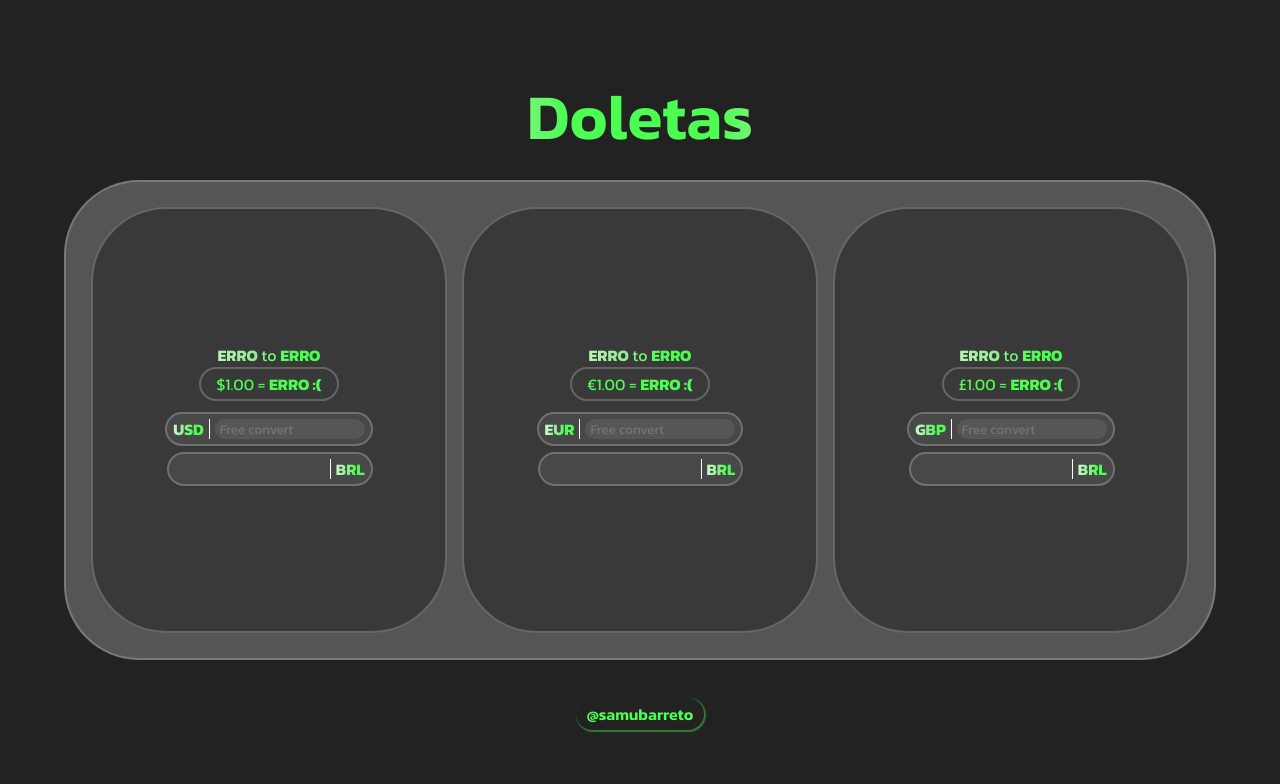
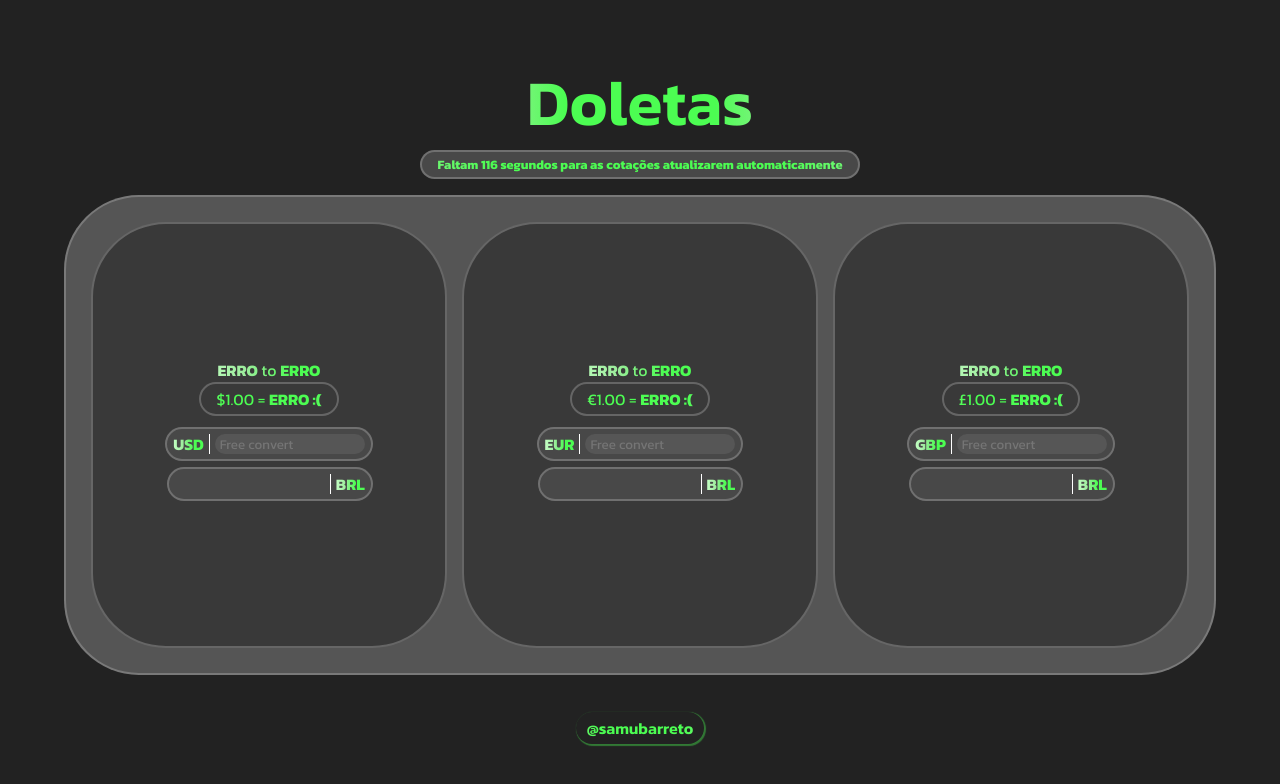
Before and after one commit to samubarreto/Doletas, a plain HTML site: page index.html in a window 1280 px wide. Drawn offline with Linux system fonts and the light colour scheme; no server answers.

Commit message:
added counter

```diff
--- a/index.html
+++ b/index.html
@@ -40,6 +40,11 @@
         Doletas
       </h1>
     </a>
+    <!-- Advice p -->
+    <div class="advice-container">
+      <p class="bolder advice cool-txt" id="js-advice">Faltam 120 segundos para as cotações atualizarem automaticamente
+      </p>
+    </div>
   </section>
 
   <section class="cards-grid">
--- a/scripts.js
+++ b/scripts.js
@@ -1,3 +1,5 @@
+let length, ftInput1, ftInput2, ftInput3, adviceElement, c = 120;
+
 function formatarMoeda(value) {
   return value.toFixed(2).replace(/\./g, ',').replace(/\d(?=(\d{3})+,)/g, '$&.');
 }
@@ -9,7 +11,7 @@ function freeConvert(num, value, convert) {
     ftResP.innerHTML = '';
   } else {
     ftResP.innerHTML = `R$${formatarMoeda(value * convert)}`;
-    let length = value.toString().length;
+    length = value.toString().length;
     ftResP.style.fontSize = length > 7 ? (length >= 15 ? ".55rem" : (length >= 12 ? ".6rem" : ".7rem")) : ".8rem";
   }
 }
@@ -25,6 +27,16 @@ function fillJs(payload) {
   baseFill('2', 'EURBRL', payload);
   baseFill('3', 'GBPBRL', payload);
 };
+
+const counter = () => {
+  adviceElement = document.getElementById('js-advice');
+  c -= 1;
+  adviceElement.innerHTML = `Faltam ${c} segundos para as cotações atualizarem automaticamente`
+  if (c === 0) {
+    c = 120;
+    mainCotacoes();
+  }
+}
 
 const mainCotacoes = () => {
   fetch('https://economia.awesomeapi.com.br/last/USD-BRL,EUR-BRL,GBP-BRL')
@@ -44,11 +56,11 @@ const mainCotacoes = () => {
 };
 
 mainCotacoes();
-setInterval(mainCotacoes, 120000);
+setInterval(counter, 1050);
 
-let ftInput1 = document.getElementById('js-ft-input-1');
-let ftInput2 = document.getElementById('js-ft-input-2');
-let ftInput3 = document.getElementById('js-ft-input-3');
+ftInput1 = document.getElementById('js-ft-input-1');
+ftInput2 = document.getElementById('js-ft-input-2');
+ftInput3 = document.getElementById('js-ft-input-3');
 
 ftInput1.addEventListener('keyup', () => {
   freeConvert('1', parseFloat(ftInput1.value), convert1);
--- a/styles/general.css
+++ b/styles/general.css
@@ -40,6 +40,13 @@ main {
   flex-direction: column;
 }
 
+.upper {
+  display: flex;
+  flex-direction: column;
+  justify-content: center;
+  align-items: center;
+}
+
 @media (max-width: 410px) {
   p {
     font-size: .8rem;
--- a/styles/inside-cards.css
+++ b/styles/inside-cards.css
@@ -1,6 +1,5 @@
 .bolder {
   font-weight: 700;
-  padding: 0;
 }
 
 .main-transaction-coins,
--- a/styles/others.css
+++ b/styles/others.css
@@ -19,6 +19,21 @@
   font-weight: 600;
   font-size: 4rem;
   animation: startUp .5s ease-in-out, gradientAnimation 4s linear infinite;
+}
+
+.advice-container {
+  animation: startUp .5s ease-in-out;
+  border-radius: 50px;
+  background-color: #484848;
+  border: 2px solid rgba(204, 204, 204, .3);
+}
+
+.advice {
+  font-size: .8rem;
+  padding: 3px 15px;
+  animation: startUp .5s ease-in-out, gradientAnimation 4s linear infinite;
+  color: #ffffff;
+  background-color: linear-gradient(to right, #c4ffc4, #9bec9b, #4cfd52, #4cfd52);
 }
 
 .credits {
```
